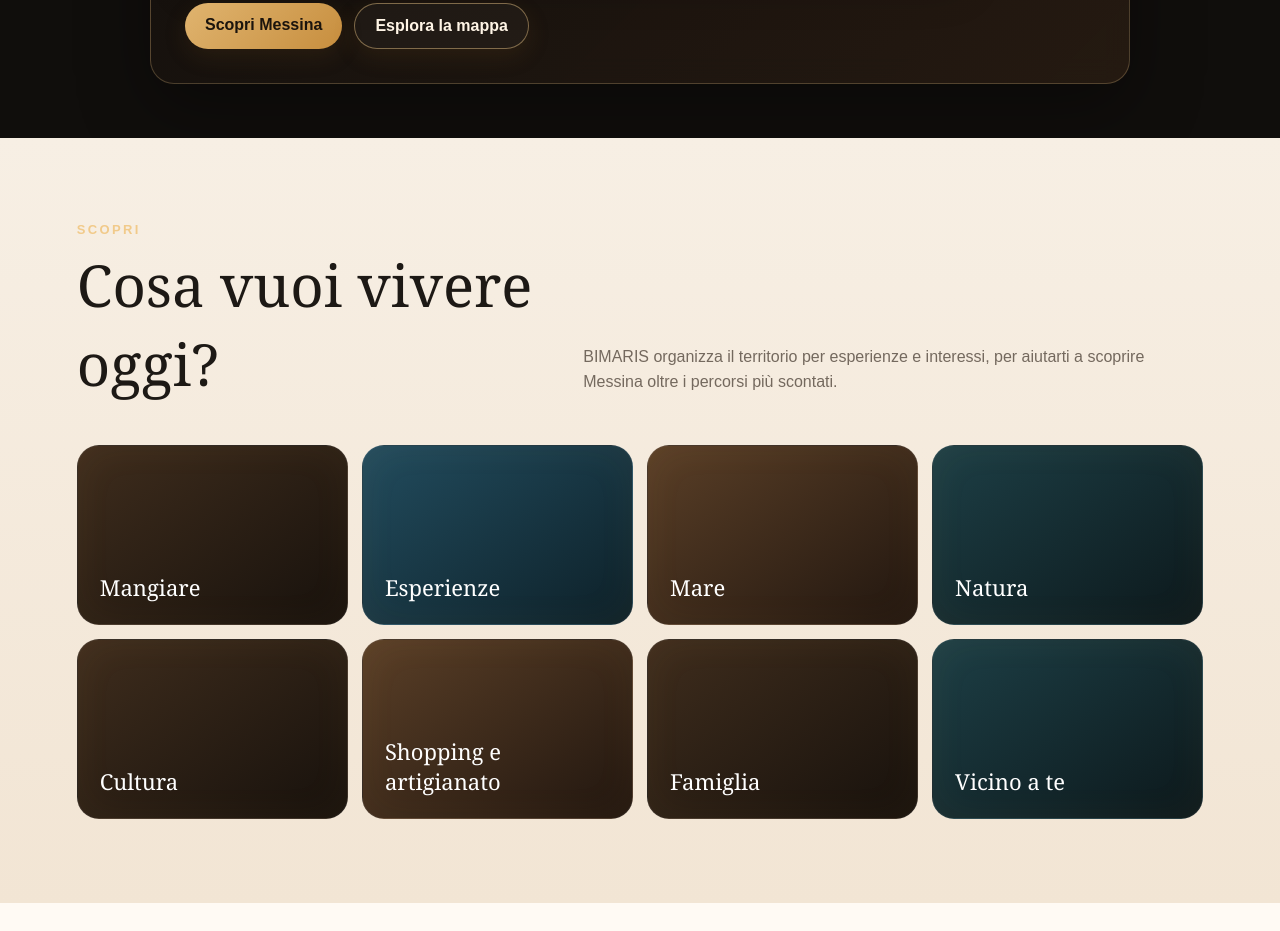
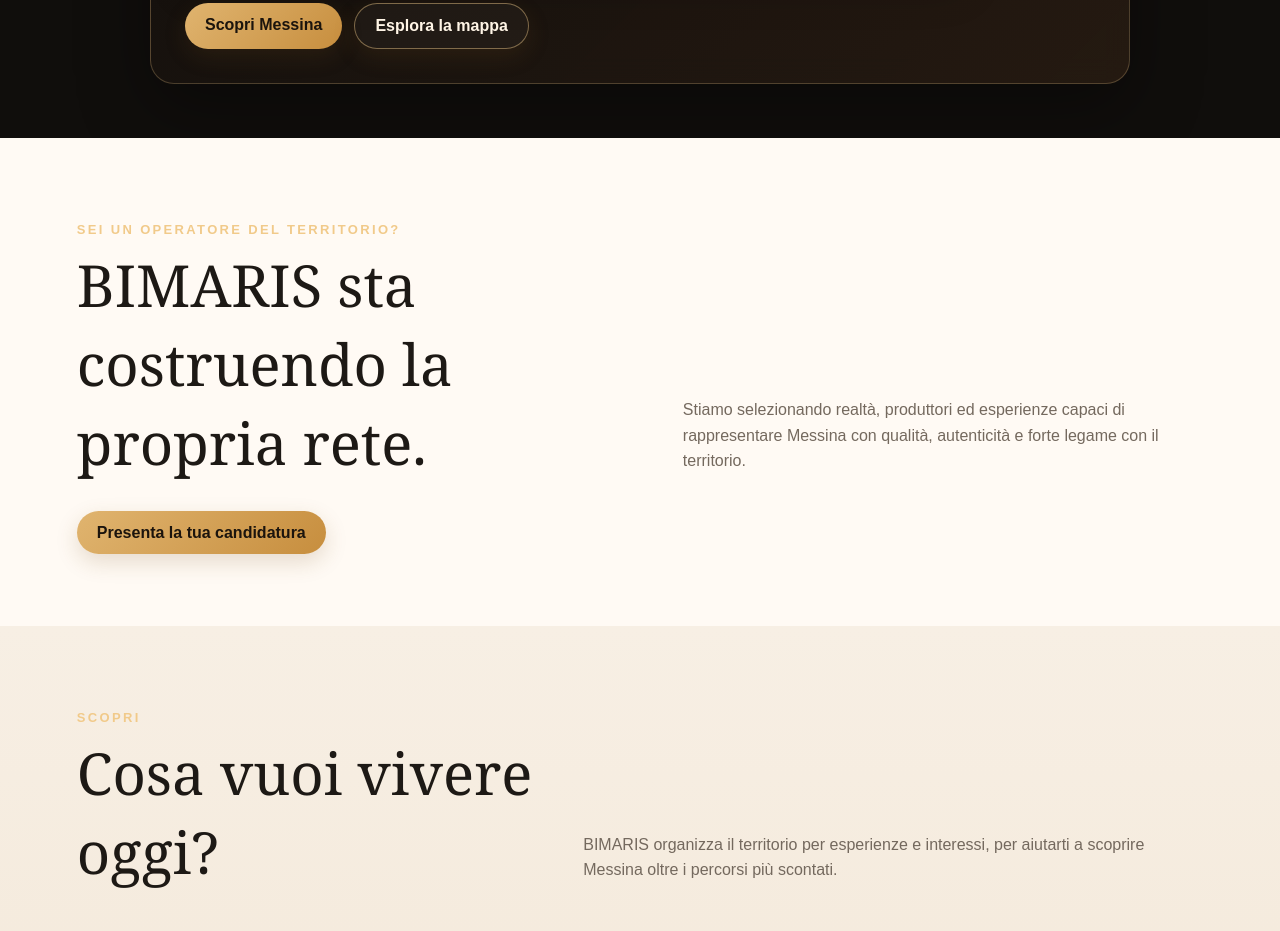
Before and after one commit to giovannibrunetto/bimaris-platform, a Next.js app in the folder apps/web/: page / in a window 1280 px wide. Shown: the part 1100-2031 px from the top of the page. Built offline with nearby package versions, Linux system fonts and the light colour scheme; no server answers; the database is empty.

Commit message:
Add early operator callout on homepage

```diff
--- a/apps/web/app/page.tsx
+++ b/apps/web/app/page.tsx
@@ -45,6 +45,14 @@ export default async function Home() {
         </div>
       </section>
 
+      <section className="section">
+        <div className="section-head">
+          <div><div className="kicker">Sei un operatore del territorio?</div><h2>BIMARIS sta costruendo la propria rete.</h2></div>
+          <p>Stiamo selezionando realtà, produttori ed esperienze capaci di rappresentare Messina con qualità, autenticità e forte legame con il territorio.</p>
+        </div>
+        <Link className="button" href="/operatori/candidatura">Presenta la tua candidatura</Link>
+      </section>
+
       <section className="section sand">
         <div className="section-head"><div><div className="kicker">Scopri</div><h2>Cosa vuoi vivere oggi?</h2></div><p>BIMARIS organizza il territorio per esperienze e interessi, per aiutarti a scoprire Messina oltre i percorsi più scontati.</p></div>
         <div className="category-grid">{categories.map(c => <div className="category" key={c}>{c}</div>)}</div>
```
